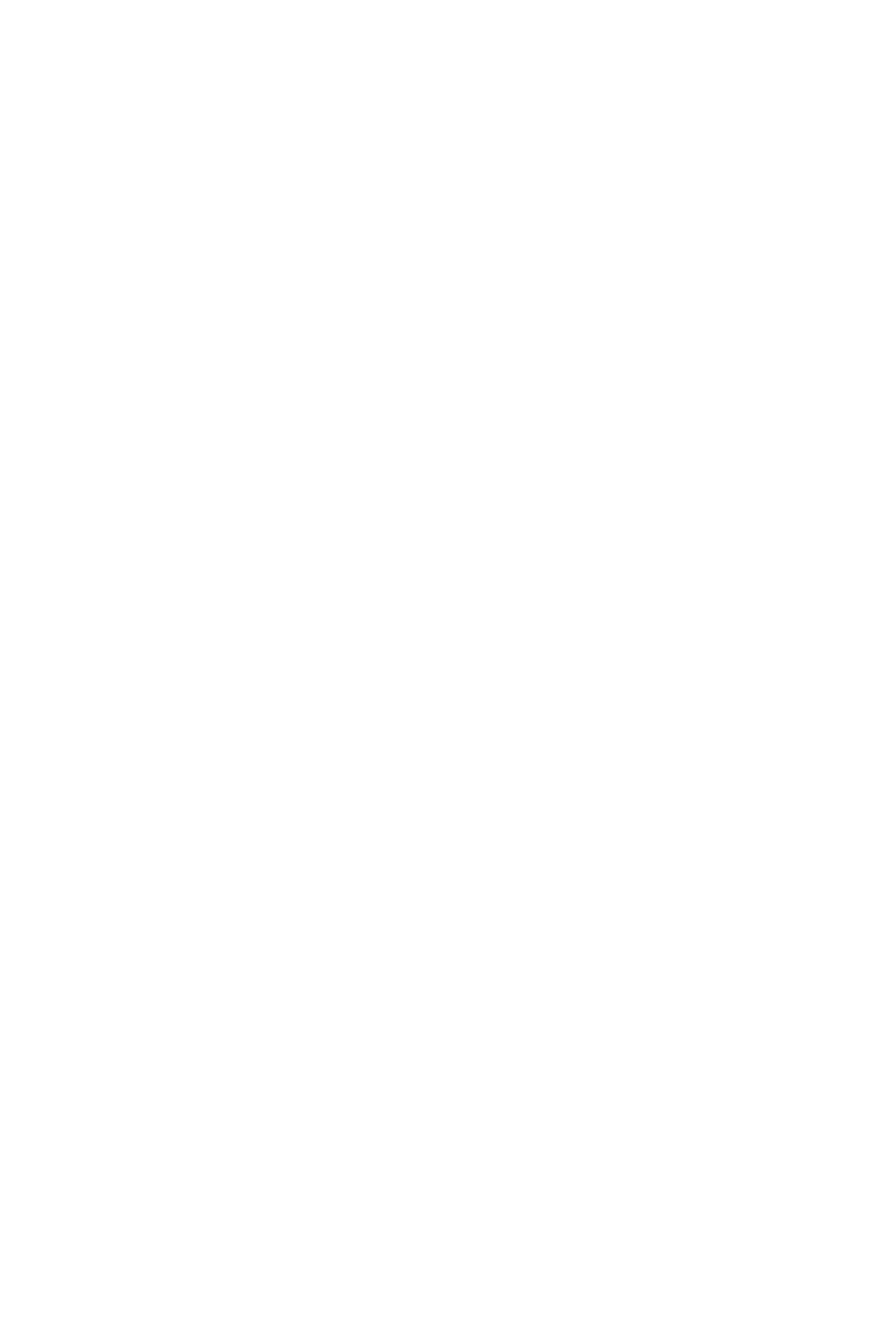
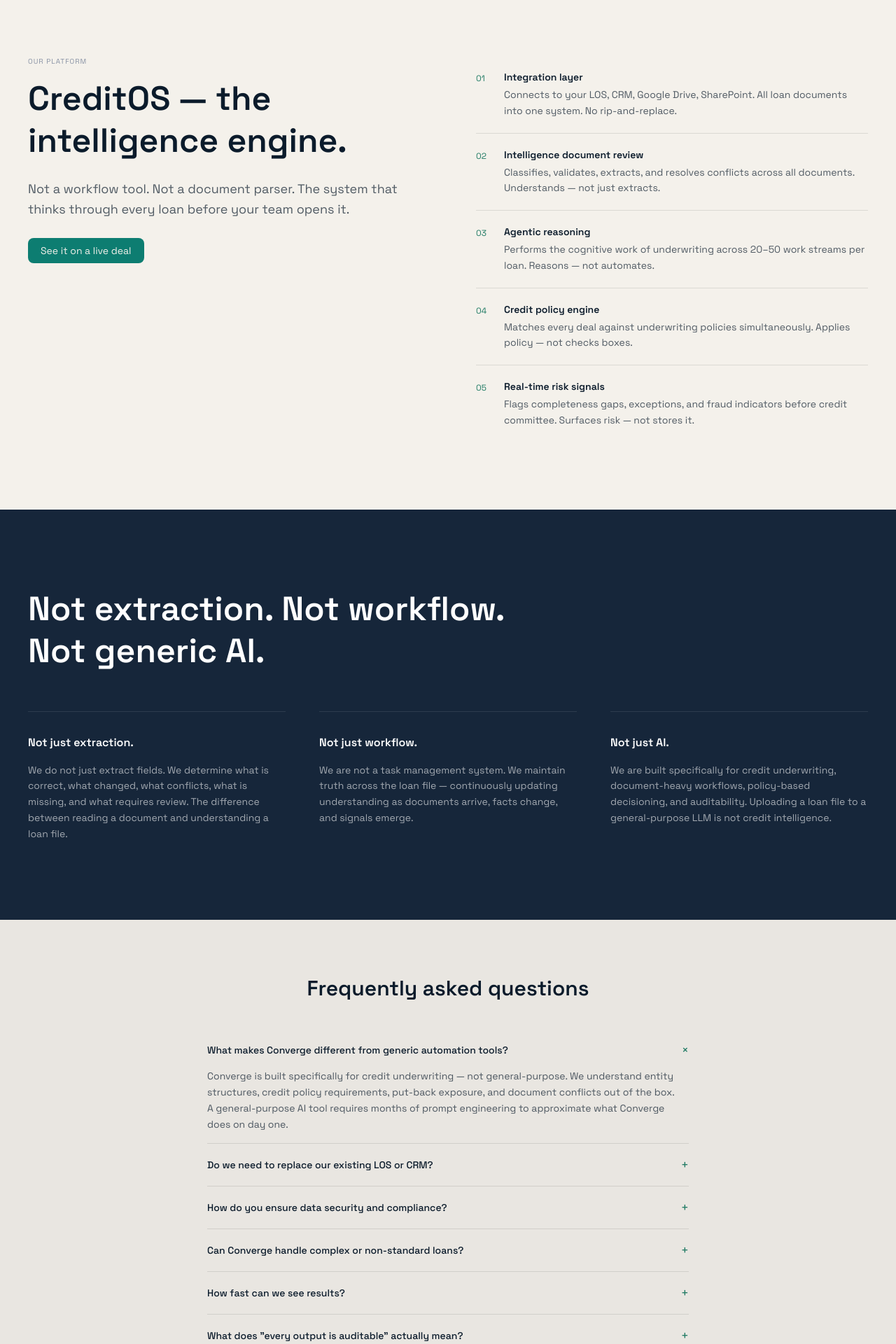
Before and after one commit to mtforstartups-hub/converge, a Next.js app: page / in a window 1280 px wide. Shown: the part 4760-6680 px from the top of the page at 70% size. Before the commit the page ends 4744 px from the top, so only its background shows below. Built offline with nearby package versions, Linux system fonts and the light colour scheme.

Commit message:
added rest of the sections on homepage

```diff
--- a/app/page.tsx
+++ b/app/page.tsx
@@ -1,8 +1,12 @@
+import BottomCta from "@/components/homepage/BottomCta";
+import FAQ from "@/components/homepage/Faq";
 import Hero from "@/components/homepage/Hero";
 import HowItWorks from "@/components/homepage/HowItWorks";
 import ImpactSection from "@/components/homepage/Impact";
 import Industries from "@/components/homepage/Industries";
 import IntelligenceSection from "@/components/homepage/Intelligence";
+import PlatformSection from "@/components/homepage/PlatformSection";
+import Positioning from "@/components/homepage/Positioning";
 import ProblemSection from "@/components/homepage/ProblemSection";
 import Testimonials from "@/components/homepage/Testimonials";
 
@@ -16,6 +20,10 @@
       <ImpactSection />
       <Testimonials />
       <Industries />
+      <PlatformSection />
+      <Positioning />
+      <FAQ />
+      <BottomCta />
     </>
   );
 }
--- /dev/null
+++ b/components/homepage/BottomCta.tsx
@@ -0,0 +1,18 @@
+import React from "react";
+import Button from "../ui/Button";
+
+export default function BottomCta() {
+  return (
+    <section className="bg-primary">
+      <div className="max-w-4xl text-font text-4xl md:text-5xl mx-auto pt-20 px-10 md:pt-40 pb-10 md:pb-20 md:px-20 font-bold text-center">
+        Your team reviews 50 loans
+        <br />a month.
+        <br />
+        They could review 150 — same headcount.
+        <div className="mt-10">
+          <Button href="/live-deal" title="See it on a live deal" />
+        </div>
+      </div>
+    </section>
+  );
+}
--- /dev/null
+++ b/components/homepage/Faq.tsx
@@ -0,0 +1,68 @@
+export default function FAQ() {
+  const faqs = [
+    {
+      q: "What makes Converge different from generic automation tools?",
+      a: "Converge is built specifically for credit underwriting — not general-purpose. We understand entity structures, credit policy requirements, put-back exposure, and document conflicts out of the box. A general-purpose AI tool requires months of prompt engineering to approximate what Converge does on day one.",
+    },
+    {
+      q: "Do we need to replace our existing LOS or CRM?",
+      a: "No. Converge integrates into your current systems via API. No rip-and-replace. Your team keeps working as they do today — but with structured, validated outputs flowing into your LOS instead of manually entered data.",
+    },
+    {
+      q: "How do you ensure data security and compliance?",
+      a: "We offer fully private deployments — your data never leaves your environment. Built to meet SOC 2, GDPR, and enterprise security standards. Every output is auditable and traceable.",
+    },
+    {
+      q: "Can Converge handle complex or non-standard loans?",
+      a: "Yes. CreditOS is configurable to your credit box, document types, and underwriting policies — including asset-backed, bridge, construction, and custom origination workflows.",
+    },
+    {
+      q: "How fast can we see results?",
+      a: "Most clients see measurable time savings and increased throughput within the first two to three weeks, even during pilot.",
+    },
+    {
+      q: 'What does "every output is auditable" actually mean?',
+      a: 'Every data point Converge produces is linked to the source document that generated it. Every entity map, every conflict resolution, every policy match — traceable. If your credit committee or a regulator asks "where did this come from?", the answer is one click away.',
+    },
+  ];
+
+  return (
+    <section className="w-full bg-[#E9E6E1]">
+      <div className="max-w-3xl mx-auto px-4 sm:px-6 lg:px-10 py-16 lg:py-20">
+        {/* Title */}
+        <h2 className="text-2xl sm:text-3xl font-semibold text-center text-[#0B1B2B] mb-10">
+          Frequently asked questions
+        </h2>
+
+        {/* Accordion */}
+        <div className="flex flex-col divide-y divide-black/10">
+          {faqs.map((faq, i) => (
+            <details
+              key={i}
+              className="group py-4"
+              open={i === 0} // first one open like your design
+            >
+              <summary className="flex items-center justify-between cursor-pointer list-none">
+                {/* Question */}
+                <span className="text-sm font-medium text-[#0B1B2B]">
+                  {faq.q}
+                </span>
+
+                {/* Icon */}
+                <span className="ml-4 text-lg text-[#1F7A63] transition-transform duration-200 group-open:rotate-45">
+                  +
+                </span>
+              </summary>
+
+              {/* Answer placeholder */}
+              <div className="mt-3 text-sm text-[#0B1B2B]/70 leading-relaxed max-w-2xl">
+                {/* You’ll replace this */}
+                {faq.a}
+              </div>
+            </details>
+          ))}
+        </div>
+      </div>
+    </section>
+  );
+}
--- /dev/null
+++ b/components/homepage/PlatformSection.tsx
@@ -0,0 +1,81 @@
+import Button from "../ui/Button";
+
+export default function PlatformSection() {
+  const items = [
+    {
+      id: "01",
+      title: "Integration layer",
+      desc: "Connects to your LOS, CRM, Google Drive, SharePoint. All loan documents into one system. No rip-and-replace.",
+    },
+    {
+      id: "02",
+      title: "Intelligence document review",
+      desc: "Classifies, validates, extracts, and resolves conflicts across all documents. Understands — not just extracts.",
+    },
+    {
+      id: "03",
+      title: "Agentic reasoning",
+      desc: "Performs the cognitive work of underwriting across 20–50 work streams per loan. Reasons — not automates.",
+    },
+    {
+      id: "04",
+      title: "Credit policy engine",
+      desc: "Matches every deal against underwriting policies simultaneously. Applies policy — not checks boxes.",
+    },
+    {
+      id: "05",
+      title: "Real-time risk signals",
+      desc: "Flags completeness gaps, exceptions, and fraud indicators before credit committee. Surfaces risk — not stores it.",
+    },
+  ];
+
+  return (
+    <section className="w-full bg-font">
+      <div className="max-w-7xl mx-auto px-4 sm:px-6 lg:px-10 py-16 lg:py-24 grid lg:grid-cols-2 gap-12 lg:gap-20">
+        {/* LEFT */}
+        <div>
+          <p className="text-[10px] tracking-widest uppercase text-[#8A94A6] mb-4">
+            Our platform
+          </p>
+
+          <h2 className="text-3xl sm:text-4xl lg:text-5xl font-semibold text-[#0B1B2B] leading-tight mb-6">
+            CreditOS — the intelligence engine.
+          </h2>
+
+          <p className="text-base sm:text-lg text-[#0B1B2B]/70 leading-relaxed mb-8 max-w-xl">
+            Not a workflow tool. Not a document parser. The system that thinks
+            through every loan before your team opens it.
+          </p>
+
+          <Button
+            href="/live-deal"
+            title="See it on a live deal"
+            type="primary"
+          />
+        </div>
+
+        {/* RIGHT LIST */}
+        <div className="flex flex-col divide-y divide-black/10">
+          {items.map((item) => (
+            <div key={item.id} className="py-5 flex gap-4">
+              {/* Number */}
+              <div className="text-xs text-[#1F7A63] mt-1 min-w-[24px]">
+                {item.id}
+              </div>
+
+              {/* Content */}
+              <div>
+                <h3 className="text-sm font-semibold text-[#0B1B2B] mb-1">
+                  {item.title}
+                </h3>
+                <p className="text-sm text-[#0B1B2B]/70 leading-relaxed">
+                  {item.desc}
+                </p>
+              </div>
+            </div>
+          ))}
+        </div>
+      </div>
+    </section>
+  );
+}
--- /dev/null
+++ b/components/homepage/Positioning.tsx
@@ -0,0 +1,47 @@
+export default function Positioning() {
+  const items = [
+    {
+      title: "Not just extraction.",
+      desc: "We do not just extract fields. We determine what is correct, what changed, what conflicts, what is missing, and what requires review. The difference between reading a document and understanding a loan file.",
+    },
+    {
+      title: "Not just workflow.",
+      desc: "We are not a task management system. We maintain truth across the loan file — continuously updating understanding as documents arrive, facts change, and signals emerge.",
+    },
+    {
+      title: "Not just AI.",
+      desc: "We are built specifically for credit underwriting, document-heavy workflows, policy-based decisioning, and auditability. Uploading a loan file to a general-purpose LLM is not credit intelligence.",
+    },
+  ];
+
+  return (
+    <section className="w-full bg-[#16263A] text-white">
+      <div className="max-w-7xl mx-auto px-4 sm:px-6 lg:px-10 py-20 lg:py-28">
+        {/* HEADER */}
+        <div className="max-w-3xl mb-14">
+          <h2 className="text-3xl sm:text-4xl lg:text-5xl font-semibold leading-tight">
+            Not extraction. Not workflow. Not generic AI.
+          </h2>
+        </div>
+
+        {/* GRID */}
+        <div className="grid md:grid-cols-3 gap-10 md:gap-12">
+          {items.map((item, i) => (
+            <div key={i} className="flex flex-col gap-4">
+              {/* Top divider */}
+              <div className="h-px w-full bg-white/10 mb-4" />
+
+              {/* Title */}
+              <h3 className="text-base font-semibold">{item.title}</h3>
+
+              {/* Description */}
+              <p className="text-sm text-white/60 leading-relaxed">
+                {item.desc}
+              </p>
+            </div>
+          ))}
+        </div>
+      </div>
+    </section>
+  );
+}
```
